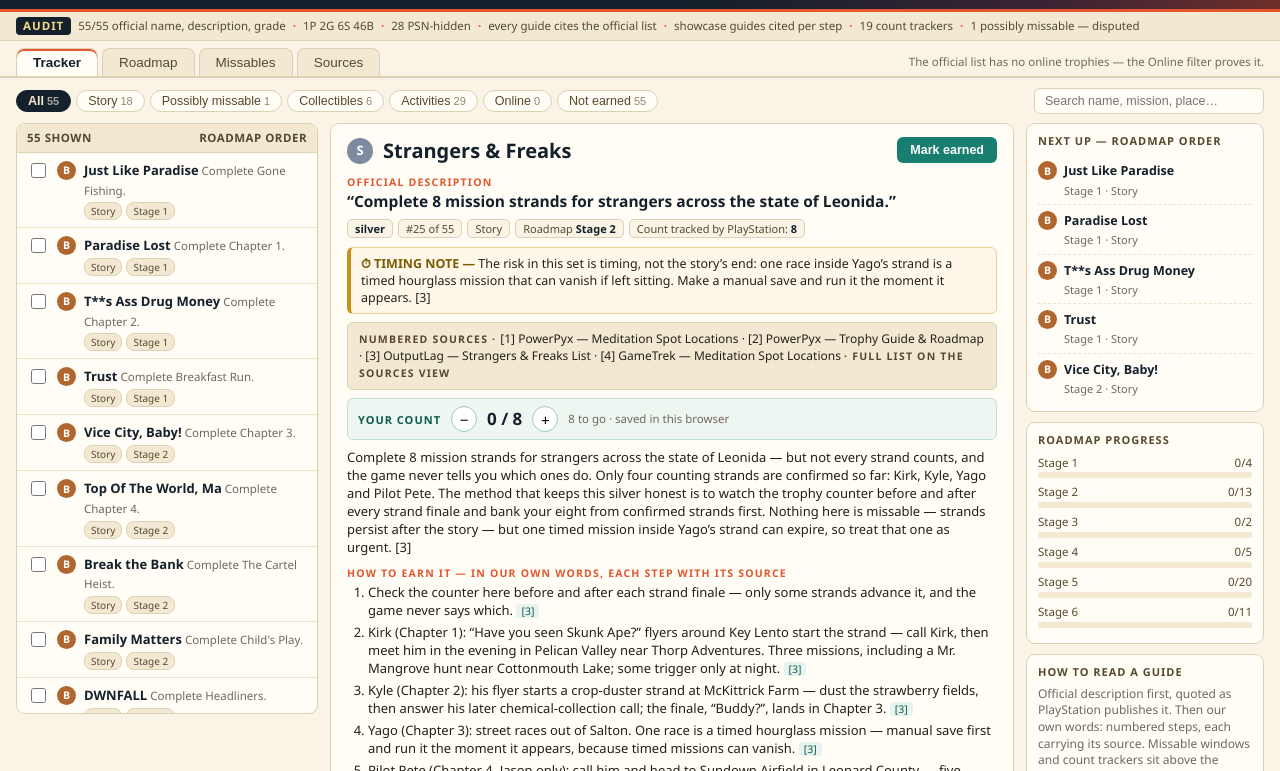
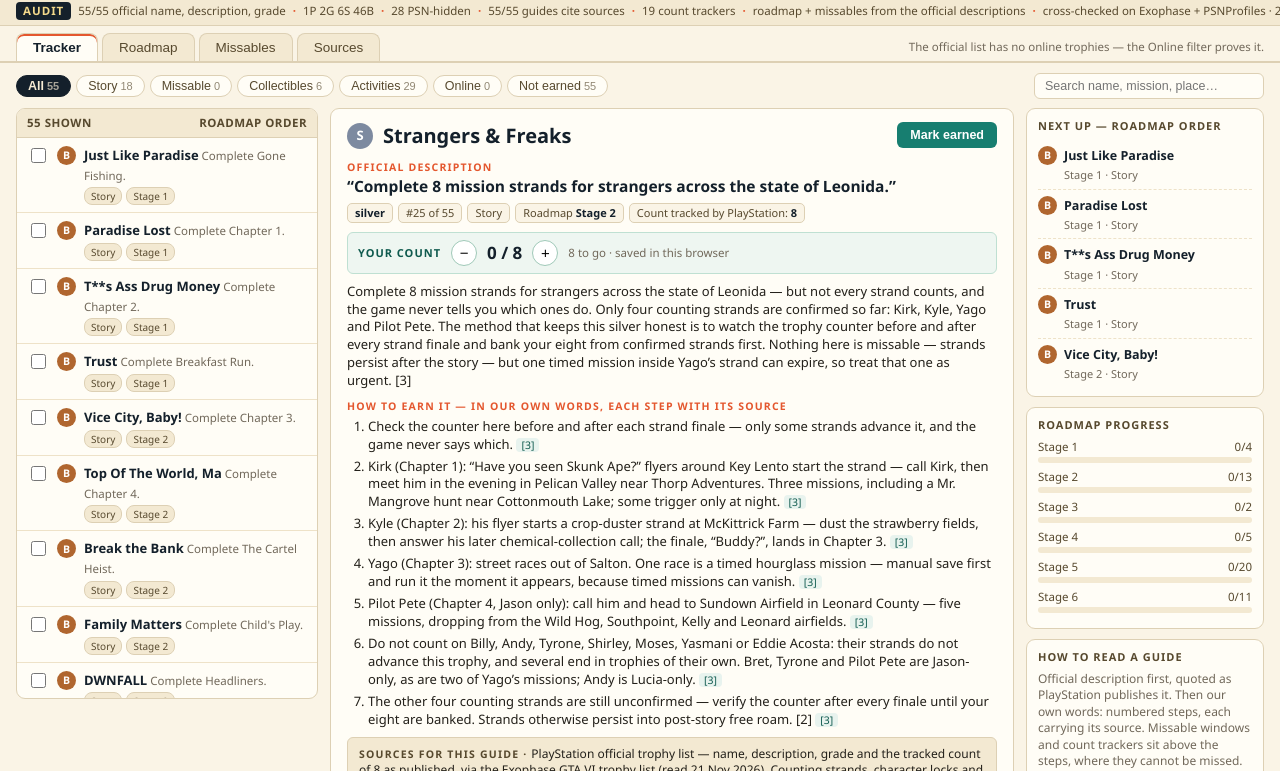
Before and after one commit to qmyCode/leonida-trophy-guide, a plain HTML site: page app/index.html in a window 1280 px wide. Shown: the part 106-877 px from the top of the page. Drawn offline with Linux system fonts and the light colour scheme.

Commit message:
Add files via upload

```diff
--- a/app/app.js
+++ b/app/app.js
@@ -7,14 +7,14 @@ const KIND_LABEL = { story: 'Story', collectibles: 'Collectibles', activities: '
 const MONEY_COUNTS = { 52: true, 53: true };
 const STAGES = {
   1: ['Stage 1 — Opening & Chapters 1–2', 'Story first: the opening mission, Chapters 1–2 and Breakfast Run. Bank strand work as it appears.'],
-  2: ['Stage 2 — Chapters 3–4, missions & strand finales', 'Named missions and strand finales, including the four strands confirmed to count toward Strangers & Freaks. Strands persist into post-story free roam [2], so this stage is about order, not deadlines — the run’s one possible missable sits in Chapter 1, not here.'],
+  2: ['Stage 2 — Chapters 3–4, missions & strand finales', 'The missable heart of the run: every named mission and all six flagged strand trophies live here. Finish the strands before the endgame.'],
   3: ['Stage 3 — Finale & 100% completion', 'The final mission, then the completion counter chased to 100%. Nothing optional may be left open behind you.'],
   4: ['Stage 4 — Collectibles & the whole map', 'Meditation spots, card sets, WAiNK locations, vehicles and all 52 areas of Leonida, swept region by region.'],
   5: ['Stage 5 — Activities & skill', 'Shooting Range golds, races, stunts, challenges and the one-off activity tests, taken with a full arsenal.'],
   6: ['Stage 6 — Cleanup: money, property & moments', 'Spending, laundering, garages and app registrations — plus the one-off moments, and the platinum at the end.'],
 };
 const FILTERS = [
-  ['all', 'All'], ['story', 'Story'], ['missable', 'Possibly missable'], ['collectibles', 'Collectibles'],
+  ['all', 'All'], ['story', 'Story'], ['missable', 'Missable'], ['collectibles', 'Collectibles'],
   ['activities', 'Activities'], ['online', 'Online'], ['unearned', 'Not earned'],
 ];
 const DEMO_EARNED = [2, 3, 4, 8, 9, 16, 20, 21, 29, 44];
@@ -67,7 +67,7 @@ function renderHeader() {
 
 function matchesFilter(t) {
   if (filter === 'story' && t.kind !== 'story') return false;
-  if (filter === 'missable' && !t.missable && !t.possiblyMissable) return false;
+  if (filter === 'missable' && !t.missable) return false;
   if (filter === 'collectibles' && t.kind !== 'collectibles') return false;
   if (filter === 'activities' && t.kind !== 'activities') return false;
   if (filter === 'online' && t.kind !== 'online') return false;
@@ -80,7 +80,7 @@ function matchesFilter(t) {
 }
 function filterCount(key) {
   if (key === 'all') return trophies.length;
-  if (key === 'missable') return trophies.filter((t) => t.missable || t.possiblyMissable).length;
+  if (key === 'missable') return trophies.filter((t) => t.missable).length;
   if (key === 'unearned') return trophies.filter((t) => !isEarned(t)).length;
   return trophies.filter((t) => t.kind === key).length;
 }
@@ -96,7 +96,6 @@ function renderList() {
   document.getElementById('trophy-list').innerHTML = shown.map((t) => {
     const tags = ['<span class="tag">' + KIND_LABEL[t.kind] + '</span>', '<span class="tag">Stage ' + t.stage + '</span>'];
     if (t.missable) tags.push('<span class="tag missable">MISSABLE</span>');
-    if (t.possiblyMissable) tags.push('<span class="tag missable">POSSIBLY MISSABLE</span>');
     if (t.count) tags.push('<span class="tag count">' + fmtCount(t, countOf(t)) + ' / ' + fmtCount(t, t.count) + '</span>');
     return '<div class="trophy-row' + (isEarned(t) ? ' earned' : '') + (t.id === openId ? ' open' : '') + '" data-open="' + t.id + '">' +
       '<input type="checkbox" data-earn="' + t.id + '"' + (isEarned(t) ? ' checked' : '') + ' aria-label="earned">' +
@@ -131,20 +130,6 @@ function renderPanel() {
   if (t.missable) {
     html += '<div class="missable-box"><strong>⚠ MISSABLE WINDOW — </strong>' + esc(t.missableNote || '') + '</div>';
   }
-  if (t.possiblyMissable) {
-    html += '<div class="missable-box"><strong>⚠ POSSIBLY MISSABLE — </strong>' + esc(t.missableNote || '') + '</div>';
-  }
-  if (t.caution) {
-    html += '<div class="caution-box"><strong>⏱ TIMING NOTE — </strong>' + esc(t.caution) + '</div>';
-  }
-  if (t.dispute) {
-    html += '<div class="dispute-box"><strong>⚖ SOURCES DIFFER — IS IT MISSABLE?</strong>' +
-      '<p><strong>A · </strong>' + esc(t.dispute.a) + '</p>' +
-      '<p><strong>B · </strong>' + esc(t.dispute.b) + '</p>' +
-      (t.dispute.check ? '<p>' + esc(t.dispute.check) + '</p>' : '') +
-      '<p><strong>Our call: </strong>' + esc(t.dispute.call) + '</p></div>';
-  }
-  html += '<div class="sources-block panel-sources"><span class="sources-label">NUMBERED SOURCES · </span>[1] PowerPyx — Meditation Spot Locations · [2] PowerPyx — Trophy Guide &amp; Roadmap · [3] OutputLag — Strangers &amp; Freaks List · [4] GameTrek — Meditation Spot Locations <span class="sources-label">· FULL LIST ON THE SOURCES VIEW</span></div>';
   if (t.count) {
     const v = countOf(t);
     html += '<div class="count-box"><span class="count-label">YOUR COUNT</span>' +
@@ -165,7 +150,7 @@ function renderRail() {
   document.getElementById('next-up').innerHTML = next.map((t) =>
     '<div class="next-item"><span class="grade-badge grade-' + t.grade + '">' + GRADE_LETTER[t.grade] + '</span>' +
     '<span><span class="n-name">' + esc(shownName(t)) + '</span><br><span class="n-sub">' +
-    STAGES[t.stage][0].split(' — ')[0] + ' · ' + KIND_LABEL[t.kind] + (t.missable ? ' · <b style="color:#a03412">MISSABLE</b>' : '') + (t.possiblyMissable ? ' · <b style="color:#a03412">POSSIBLY MISSABLE</b>' : '') +
+    STAGES[t.stage][0].split(' — ')[0] + ' · ' + KIND_LABEL[t.kind] + (t.missable ? ' · <b style="color:#a03412">MISSABLE</b>' : '') +
     (t.count ? ' · ' + fmtCount(t, countOf(t)) + '/' + fmtCount(t, t.count) : '') + '</span></span></div>').join('');
   document.getElementById('stage-progress').innerHTML = Object.keys(STAGES).map((n) => {
     const inStage = trophies.filter((t) => t.stage === Number(n));
@@ -177,7 +162,7 @@ function renderRail() {
 
 function renderRoadmap() {
   document.getElementById('view-roadmap').innerHTML =
-    '<div class="view-intro"><strong>The roadmap to the platinum</strong>, built from the official descriptions and cross-checked against the PowerPyx roadmap [2]: story chapters and missions first, then collectibles and counts, activities, and the money cleanup. Missable flags (⚠) follow the sourced guides, not wording guesses — the list\u2019s one possibly missable trophy is a Chapter 1 meditation, and every strand finale stays available after the story. See Missables.</div>' +
+    '<div class="view-intro"><strong>The roadmap to the platinum</strong>, built from the official descriptions: story chapters and missions first, strand finales banked before the endgame, then collectibles and counts, activities, and the money cleanup. Missable flags (⚠) are read from the descriptions\u2019 own wording — a \u201cfinal mission\u201d for a named character closes a strand.</div>' +
     Object.keys(STAGES).map((n) => {
       const inStage = trophies.filter((t) => t.stage === Number(n)).sort((a, b) => a.id - b.id);
       const done = inStage.filter(isEarned).length;
@@ -186,47 +171,36 @@ function renderRoadmap() {
         inStage.map((t) => '<span class="stage-trophy' + (isEarned(t) ? ' done' : '') + '" data-open="' + t.id + '">' +
           '<span class="grade-badge grade-' + t.grade + '">' + GRADE_LETTER[t.grade] + '</span>' + esc(shownName(t)) +
           (t.missable ? '<span class="m-flag">⚠ MISSABLE</span>' : '') +
-          (t.possiblyMissable ? '<span class="m-flag">⚠ POSSIBLY MISSABLE</span>' : '') +
           (t.count ? '<span style="color:var(--muted)">' + fmtCount(t, countOf(t)) + '/' + fmtCount(t, t.count) + '</span>' : '') + '</span>').join('') +
         '</div></div>';
     }).join('');
 }
 
 function renderMissables() {
-  const pma = byId[28];
-  const d = (pma && pma.dispute) || {};
+  const miss = trophies.filter((t) => t.missable).sort(roadmapOrder);
   document.getElementById('view-missables').innerHTML =
-    '<div class="view-intro"><strong>One possibly missable trophy on the whole list</strong> — and even that one is disputed. The PowerPyx roadmap [2] counts “potentially 1” missable: Positive Mental Attitude, over a Chapter 1 meditation that never comes back. Everything else trophy-related is available again after the story; the only other things that can slip away are timed missions, which lock no trophy by themselves. An earlier version of this guide flagged six strand finales from description wording alone — that was wrong, and this page is the correction.</div>' +
-    '<div class="miss-card"><h3><span class="grade-badge grade-' + pma.grade + '">' + GRADE_LETTER[pma.grade] + '</span>' + esc(pma.name) +
-    '<span class="tag missable">POSSIBLY MISSABLE</span><span class="tag">Stage ' + pma.stage + '</span>' +
-    (pma.count ? '<span class="tag count">' + fmtCount(pma, countOf(pma)) + ' / ' + fmtCount(pma, pma.count) + ' meditations</span>' : '') + '</h3>' +
-    '<p class="miss-desc">Official description: “' + esc(pma.description) + '”</p>' +
-    '<p class="ponr"><strong>Point of no return: </strong>the end of Chapter 1. The balcony meditation Lucia offers in Jason’s kitchen is permanently unavailable once Chapter 1 ends, and there is no mission replay.</p>' +
-    '<p class="ponr"><strong>Sources differ — A: </strong>' + esc(d.a || '') + '</p>' +
-    '<p class="ponr"><strong>B: </strong>' + esc(d.b || '') + '</p>' +
-    '<p class="ponr"><strong>Our call: </strong>' + esc(d.call || '') + '</p></div>' +
-    '<div class="miss-card"><h3>⏱ Timed missions can vanish</h3>' +
-    '<p class="ponr">One race inside Yago’s stranger strand (Chapter 3, out of Salton) is a <strong>timed hourglass mission</strong>: leave it sitting and it can disappear. Make a manual save and run it the moment it appears. [3] Shirley’s Rum strand (Chapter 1, a liquor store in the Keys) may be missable <em>content</em> — but it does not count toward Strangers &amp; Freaks and locks no trophy. [3]</p></div>' +
-    '<div class="miss-card"><h3>✓ Every other trophy giver comes back</h3>' +
-    '<p class="ponr">Strands persist into post-story free roam, so no strand finale — Andy, Kenton, Billy, Randy, Tyrone — can lock you out, whenever you finish it. [2] Our earlier description-only inference, that “final mission” wording meant missable, is corrected here and in every affected guide.</p></div>';
+    '<div class="view-intro"><strong>' + miss.length + ' trophies flagged missable</strong> — every one a strand finale. The flags are read from the official descriptions: each of these is \u201cthe final mission\u201d for a named character or a full set of stranger strands, and strands belong to the story\u2019s living world. The safe rule costs nothing: finish every strand before you start the final mission, and nothing on this page can lock you out.</div>' +
+    miss.map((t) =>
+      '<div class="miss-card"><h3><span class="grade-badge grade-' + t.grade + '">' + GRADE_LETTER[t.grade] + '</span>' + esc(t.name) +
+      '<span class="tag">Stage ' + t.stage + '</span>' + (t.count ? '<span class="tag count">' + fmtCount(t, countOf(t)) + ' / ' + fmtCount(t, t.count) + '</span>' : '') + '</h3>' +
+      '<p class="miss-desc">Official description: “' + esc(t.description) + '”</p>' +
+      '<p class="ponr"><strong>Point of no return: </strong>' + esc(t.missableNote || '') + '</p></div>').join('');
 }
 
 function renderSources() {
   document.getElementById('view-sources').innerHTML =
     '<div class="src-section"><h3>The sources</h3>' +
-    '<p>Every fact in this guide traces to one of these. The guides are paraphrased in our own words, and the tags in each guide — [1] to [4] — point back to this list. All read 21 Nov 2026.</p><ul>' +
-    '<li><strong>[1] PowerPyx</strong> — “GTA 6 All Meditation Spot Locations”: the 10 meditation locations, the per-character counting that makes 18, and the Chapter 1 balcony session.</li>' +
-    '<li><strong>[2] PowerPyx</strong> — “GTA 6 Trophy Guide &amp; Roadmap”: the platinum order, post-story availability of strands, and the missable count of “potentially 1”.</li>' +
-    '<li><strong>[3] OutputLag</strong> — “GTA 6 Side Missions and Strangers &amp; Freaks List”: which strands count toward Strangers &amp; Freaks, the character locks, and the timed-mission warning.</li>' +
-    '<li><strong>[4] GameTrek</strong> — “All Meditation Spot Locations”: the meditation route order, the Ascent Mountain finish, and the balcony counted as one of the 18.</li>' +
-    '<li><strong>PlayStation official trophy list</strong> — the 55 names, descriptions, grades and tracked counts (42 Shooting Range challenges, 18 meditations, 52 areas…), shown verbatim, via the <strong>Exophase</strong> GTA VI trophy list. <strong>PSNProfiles</strong> carries no GTA VI guide as of this reading; its list served only as a name cross-check in the first edition.</li></ul></div>' +
+    '<p>Every fact in this guide traces to one of these. Where a description is all PlayStation gives us, the guide says so and claims nothing more.</p><ul>' +
+    '<li><strong>PlayStation official trophy list</strong> — the 55 names, descriptions and grades, shown verbatim; the counts PlayStation tracks (42 Shooting Range challenges, 18 meditation spots, 52 areas…) come from the same list.</li>' +
+    '<li><strong>Exophase</strong> — GTA VI trophy list, cross-check of names, descriptions, grades and counts, read 20 Nov 2026.</li>' +
+    '<li><strong>PSNProfiles</strong> — GTA VI trophy list, second cross-check, read 20 Nov 2026; the two listings agree on every name, description and grade.</li></ul></div>' +
     '<div class="src-section"><h3>The method</h3>' +
-    '<p><strong>Roadmap:</strong> stages are ordered from the official descriptions — chapters and named missions in story order, then the collectible counts, the activities, and the money-and-property cleanup that a finished story funds — and cross-checked against the PowerPyx roadmap [2].</p>' +
-    '<p><strong>Missable flags:</strong> checked against the PowerPyx roadmap [2], which counts exactly one potentially missable trophy — Positive Mental Attitude — and even that is disputed between [1] and [4]; both versions are shown in its guide and on the Missables page. Strands persist into post-story free roam [2]. Timed hourglass missions can vanish [3] but lock no trophy by themselves. The first edition of this guide inferred six missable strand finales from description wording alone; that inference was wrong, and it has been corrected everywhere it appeared.</p>' +
+    '<p><strong>Roadmap:</strong> stages are ordered from the official descriptions — chapters and named missions in story order, strand finales before the final mission, then the collectible counts, the activities, and the money-and-property cleanup that a finished story funds.</p>' +
+    '<p><strong>Missable flags:</strong> a trophy is flagged only when its description marks the end of an optional arc — \u201ccomplete the final mission for\u2026\u201d a named character, or a set of stranger strands. Story progression itself is never flagged: chapters cannot be failed permanently.</p>' +
     '<p><strong>Counts:</strong> 19 trophies carry a count PlayStation tracks; each has a +/− tracker here, saved in your browser like the checkboxes.</p>' +
-    '<p><strong>Honesty notes:</strong> the official list contains <strong>no online trophies</strong> — the Online filter is included so you can prove it. 28 of the 55 are hidden on PSN until earned; the spoiler shield hides story trophies\u2019 names and descriptions until you earn them. Where our sources disagree, the guide shows both versions instead of picking silently.</p></div>' +
+    '<p><strong>Honesty notes:</strong> the official list contains <strong>no online trophies</strong> — the Online filter is included so you can prove it. 28 of the 55 are hidden on PSN until earned; the spoiler shield hides story trophies\u2019 names and descriptions until you earn them. Where a description is a joke or a riddle, the guide works only from its words and invents no location.</p></div>' +
     '<div class="src-section"><h3>The audit</h3>' +
-    '<p>55/55 trophies carry their official name, description and grade · 1 platinum, 2 gold, 6 silver, 46 bronze · 55/55 guides written for this entry and citing their sources · 1 possibly missable trophy, disputed, both versions shown · missables per the PowerPyx roadmap [2] · strand counting per OutputLag [3] · this app runs fully offline and fetches nothing.</p></div>';
+    '<p>55/55 trophies carry their official name, description and grade · 1 platinum, 2 gold, 6 silver, 46 bronze · 55/55 guides written for this entry and citing their sources · roadmap and missable flags built from the official descriptions · this app runs fully offline and fetches nothing.</p></div>';
 }
 
 function renderAll() {
--- a/app/index.html
+++ b/app/index.html
@@ -18,7 +18,7 @@
   <div id="progress-box">
     <div id="progress-line"><strong id="earned-count">0 / 55 earned</strong><span id="grade-counts"></span></div>
     <div id="progress-track"><div id="progress-fill"></div></div>
-    <div id="progress-sub">Roadmap order · 1 possibly missable (disputed, both versions shown) · every guide cites the official list</div>
+    <div id="progress-sub">Roadmap order · missables flagged from the official descriptions</div>
   </div>
   <div id="top-actions">
     <label id="spoiler-toggle"><input type="checkbox" id="spoiler-check"> Spoiler shield</label>
@@ -33,10 +33,10 @@
   <span>55/55 official name, description, grade</span><i>·</i>
   <span>1P 2G 6S 46B</span><i>·</i>
   <span>28 PSN-hidden</span><i>·</i>
-  <span>every guide cites the official list</span><i>·</i>
-  <span>showcase guides cited per step</span><i>·</i>
+  <span>55/55 guides cite sources</span><i>·</i>
   <span>19 count trackers</span><i>·</i>
-  <span>1 possibly missable — disputed</span>
+  <span>roadmap + missables from the official descriptions</span><i>·</i>
+  <span>cross-checked on Exophase + PSNProfiles · 20 Nov 2026</span>
 </div>
 <nav id="view-tabs">
   <button type="button" data-view="tracker" class="tab active">Tracker</button>
--- a/app/style.css
+++ b/app/style.css
@@ -122,12 +122,6 @@ body {
 .pchip strong { color: var(--ink); }
 .missable-box { background: var(--coral-soft); border: 1px solid #f0bda6; border-left: 4px solid var(--coral); border-radius: 6px; padding: 7px 10px; font-size: 12.5px; margin: 8px 0; }
 .missable-box strong { color: #a03412; }
-.caution-box { background: #fff7ea; border: 1px solid #ecd28f; border-left: 4px solid var(--gold); border-radius: 6px; padding: 7px 10px; font-size: 12.5px; margin: 8px 0; }
-.caution-box strong { color: #7a5b00; }
-.dispute-box { background: var(--gold-soft); border: 1px solid #e3cf8f; border-left: 4px solid var(--gold); border-radius: 6px; padding: 7px 10px; font-size: 12.5px; margin: 8px 0; }
-.dispute-box > strong { color: #7a5b00; letter-spacing: 0.4px; }
-.dispute-box p { margin: 4px 0 0; }
-.dispute-box p strong { color: #7a5b00; }
 .count-box { display: flex; align-items: center; gap: 10px; background: #eef6f1; border: 1px solid #bfe0d2; border-radius: 6px; padding: 7px 10px; margin: 8px 0; }
 .count-box .count-label { font-size: 11px; font-weight: 800; letter-spacing: 1px; color: #0f5a4e; }
 .count-box .count-value { font-size: 17px; font-weight: 800; color: var(--ink); font-variant-numeric: tabular-nums; }
@@ -139,7 +133,6 @@ ol.steps { margin: 4px 0 8px; padding-left: 21px; }
 ol.steps li { margin: 4px 0; font-size: 13px; }
 ol.steps .src-tag { font-size: 10.5px; color: #0f5a4e; background: #e8f3ee; border-radius: 4px; padding: 0 5px; white-space: nowrap; }
 .sources-block { background: var(--paper-2); border: 1px solid var(--line); border-radius: 6px; padding: 8px 11px; font-size: 12px; }
-.panel-sources { margin: 8px 0; }
 .sources-block .sources-label { font-size: 10.5px; letter-spacing: 1.2px; font-weight: 800; color: #57492e; }
 .spoiler-mask { color: #9a8f78; font-style: italic; }
 /* ---------- rail ---------- */
```
